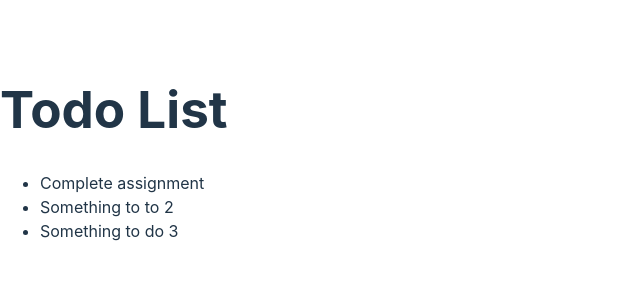
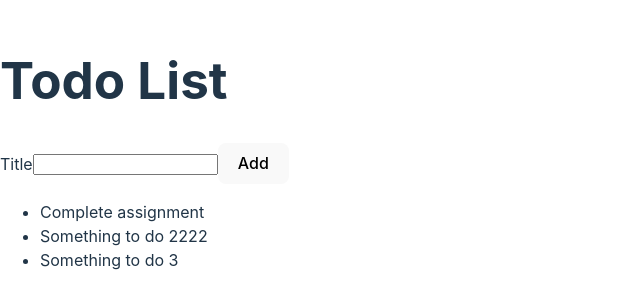
Before and after one commit to muratsimsk/react-todo, a React (Vite) app: page / in a window 1280 px wide. Shown: the part 247-554 px from the top of the page, without its empty margins (0-640 px from the left). Built offline with nearby package versions, Linux system fonts and the light colour scheme.

Commit message:
component and form add

```diff
--- /dev/null
+++ b/src/AddTodoForm.jsx
@@ -0,0 +1,14 @@
+
+import React from 'react';
+
+function AddTodoForm() {
+  return (
+    <form>
+      <label htmlFor="todoTitle">Title</label>
+      <input type="text" id="todoTitle" />
+      <button type="submit">Add</button>
+    </form>
+  );
+}
+
+export default AddTodoForm;
--- a/src/App.jsx
+++ b/src/App.jsx
@@ -1,24 +1,13 @@
 import React from 'react';
-
-
-const todoList = [
-  { id: 1, title: "Complete assignment" },
-  { id: 2, title: "Something to to 2" },
-  { id: 3, title: "Something to do 3" }
-];
+import TodoList from './TodoList';
+import AddTodoForm from './AddTodoForm';
 
 function App() {
   return (
     <div>
       <h1>Todo List</h1>
-      <ul>
-        {todoList.map((todo) => (
-          <li key={todo.id}>{todo.title}</li>
-
-
-        ))}
-
-      </ul>
+      <AddTodoForm />
+      <TodoList />
     </div>
   );
 }
--- /dev/null
+++ b/src/TodoList.jsx
@@ -0,0 +1,20 @@
+
+import React from 'react';
+
+const todoList = [
+  { id: 1, title: "Complete assignment" },
+  { id: 2, title: "Something to do 2222" },
+  { id: 3, title: "Something to do 3" }
+];
+
+function TodoList() {
+  return (
+    <ul>
+      {todoList.map((todo) => (
+        <li key={todo.id}>{todo.title}</li>
+      ))}
+    </ul>
+  );
+}
+
+export default TodoList;
```
